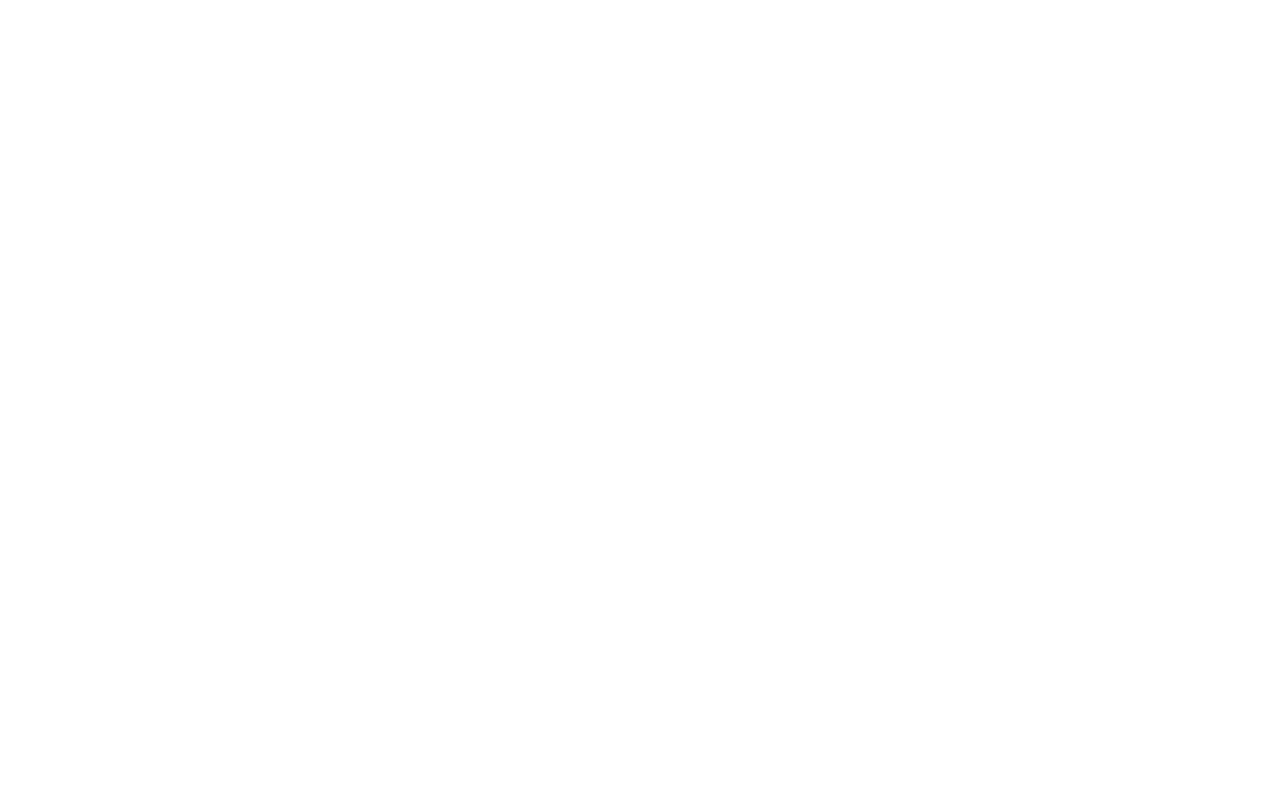
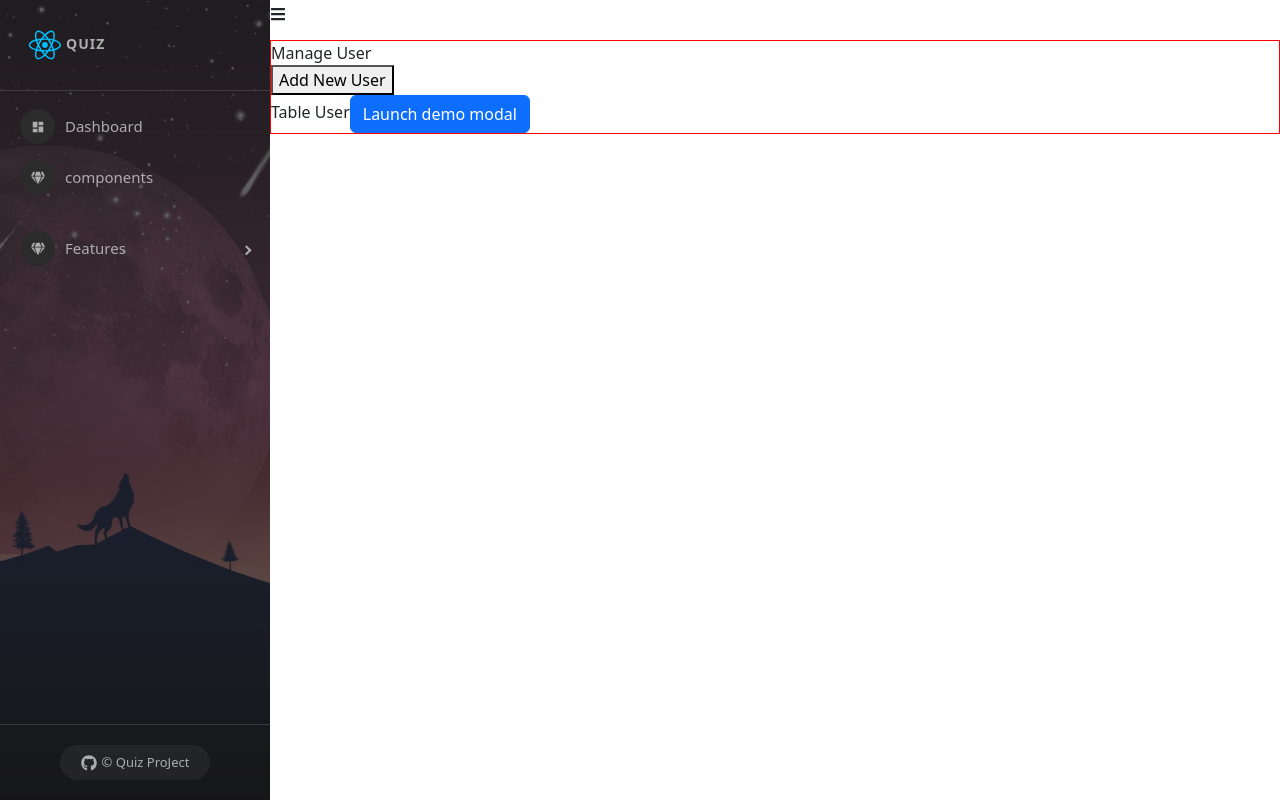
Before and after one commit to HideDar/DemoReact, a React (Create React App) app: page /admins/manage-users in a window 1280 px wide. Before the commit this address had no page. Built offline with nearby package versions, Linux system fonts and the light colour scheme.

Commit message:
bootstrap modal

```diff
--- a/src/App.scss
+++ b/src/App.scss
@@ -78,11 +78,12 @@
 
       .title-3 {
         button {
-          border: 1px solid #535353;
           border-radius: 5px;
+          padding: 0 15px;
           color: #fff;
           background: #363636;
           height: 40px;
+          border: none;
 
           s &:hover {
             background: #000;
--- a/src/components/Admin/Admin.js
+++ b/src/components/Admin/Admin.js
@@ -2,6 +2,7 @@
 import './Admin.scss';
 import { FaBars } from 'react-icons/fa';
 import { useState } from "react";
+import { Outlet, Link } from "react-router-dom";
 
 const Admin = (props) => {
     const [collapsed, setCollapsed] = useState(false);
@@ -12,8 +13,14 @@
                 <SideBar collapsed={collapsed} />
             </div>
             <div className="admin-content">
-                <FaBars onClick={() => setCollapsed(!collapsed)} />
-                content goes here
+                <div className="admin-header">
+                    <FaBars onClick={() => setCollapsed(!collapsed)} />
+                </div>
+                <div className="admin-main">
+                    <Outlet />
+                </div>
+
+
             </div>
         </div>
     )
--- a/src/components/Admin/Admin.scss
+++ b/src/components/Admin/Admin.scss
@@ -6,4 +6,17 @@
             height: 100vh !important;
         }
     }
+
+    .admin-content {
+        width: 100%;
+
+        .admin-header {
+            height: 40px;
+            boder: 1px solid green;
+        }
+
+        .admin-main {
+            border: 1px solid red;
+        }
+    }
 }
--- /dev/null
+++ b/src/components/Admin/Content/DashBoard.js
@@ -0,0 +1,7 @@
+const DashBoard = (props) => {
+    return (
+        <div>DashBoard</div>
+    )
+}
+
+export default DashBoard;
--- /dev/null
+++ b/src/components/Admin/Content/ManageUser.js
@@ -0,0 +1,22 @@
+import ModalCreateUser from "./ModalCreateUser";
+
+const ManageUser = (props) => {
+    return (
+        <div classNameName="manage-user-container">
+            <div classNameName="title">
+                Manage User
+            </div>
+            <div classNameName="users-content">
+                <div>
+                    <button>Add New User</button>
+                </div>
+                <div>
+                    Table User
+                    <ModalCreateUser />
+                </div>
+            </div>
+        </div>
+    )
+}
+
+export default ManageUser;
--- /dev/null
+++ b/src/components/Admin/Content/ModalCreateUser.js
@@ -0,0 +1,62 @@
+import { useState } from 'react';
+import Button from 'react-bootstrap/Button';
+import Modal from 'react-bootstrap/Modal';
+
+const ModalCreateUser = () => {
+    const [show, setShow] = useState(false);
+
+    const handleClose = () => setShow(false);
+    const handleShow = () => setShow(true);
+
+    return (
+        <>
+            <Button variant="primary" onClick={handleShow}>
+                Launch demo modal
+            </Button>
+
+            <Modal show={show} onHide={handleClose} size="xl" backdrop="static">
+                <Modal.Header closeButton>
+                    <Modal.Title>Add new user</Modal.Title>
+                </Modal.Header>
+                <Modal.Body>
+                    <form className="row g-3">
+                        <div className="col-md-6">
+                            <label className="form-label">Email</label>
+                            <input type="email" className="form-control" />
+                        </div>
+                        <div className="col-md-6">
+                            <label className="form-label">Password</label>
+                            <input type="password" className="form-control" />
+                        </div>
+                        <div className="col-md-6">
+                            <label className="form-label">Username</label>
+                            <input type="text" className="form-control" />
+                        </div>
+                        <div className="col-md-4">
+                            <label className="form-label">Role</label>
+                            <select className="form-select">
+                                <option selected value="USER">USER</option>
+                                <option selected value="ADMIN">ADMIN</option>
+                            </select>
+                        </div>
+                        <div className='col-md-12'>
+                            <label className="form-label">Image</label>
+                            <input type="file" />
+                        </div>
+
+                    </form>
+                </Modal.Body>
+                <Modal.Footer>
+                    <Button variant="secondary" onClick={handleClose}>
+                        Close
+                    </Button>
+                    <Button variant="primary" onClick={handleClose}>
+                        Save
+                    </Button>
+                </Modal.Footer>
+            </Modal>
+        </>
+    );
+}
+
+export default ModalCreateUser;
--- a/src/components/Admin/SideBar.js
+++ b/src/components/Admin/SideBar.js
@@ -11,6 +11,7 @@
 
 import { FaTachometerAlt, FaGem, FaList, FaGithub, FaRegLaughWink, FaHeart } from 'react-icons/fa';
 import sidebarBg from '../../assets/bg2.jpg';
+import { Link } from "react-router-dom";
 
 import { DiReact } from "react-icons/di";
 import { MdDashboard } from "react-icons/md";
@@ -54,6 +55,7 @@
                         // suffix={<span className="badge red">New</span>}
                         >
                             Dashboard
+                            <Link to="/admins" />
                         </MenuItem>
                         <MenuItem icon={<FaGem />}> components </MenuItem>
                     </Menu>
@@ -64,7 +66,10 @@
                             title="Features"
                         >
 
-                            <MenuItem>User Management</MenuItem>
+                            <MenuItem>
+                                User Management
+                                <Link to="/admins/manage-users" />
+                            </MenuItem>
                             <MenuItem>Manage Quiz articles</MenuItem>
                             <MenuItem>Question management</MenuItem>
                         </SubMenu>
--- a/src/index.js
+++ b/src/index.js
@@ -9,6 +9,8 @@
 import User from './components/User/User';
 import Admin from './components/Admin/Admin';
 import HomePage from './components/Home/HomePage';
+import ManageUser from './components/Admin/Content/ManageUser';
+import DashBoard from './components/Admin/Content/DashBoard';
 
 
 const root = ReactDOM.createRoot(document.getElementById('root'));
@@ -20,10 +22,11 @@
         <Route path="/" element={<App />} >
           <Route index element={<HomePage />} />
           <Route path="users" element={<User />} />
-
         </Route>
-        <Route path="admins" element={<Admin />} />
-
+        <Route path="admins" element={<Admin />} >
+          <Route index element={<DashBoard />} />
+          <Route path="manage-users" element={<ManageUser />} />
+        </Route>
       </Routes>
     </BrowserRouter>
 
```
